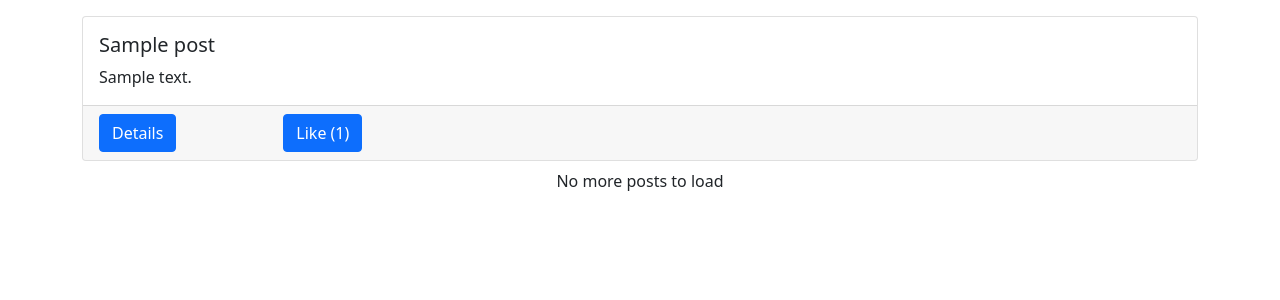
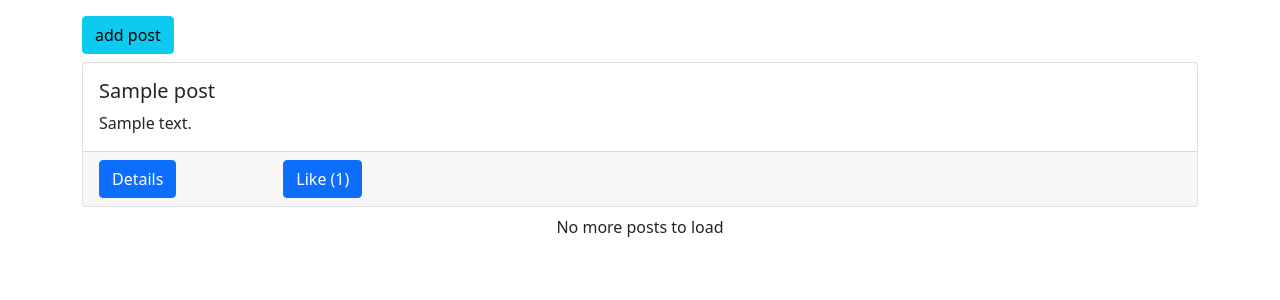
Before and after one commit to ygmzsz/A4_NAD, a Django app: page / in a window 1280 px wide. Shown: the top 300 px of the page. Run offline with Django 5.2, Linux system fonts and the light colour scheme; tables that the repository leaves empty hold one stand-in row (values such as "Sample post"); some libraries are stand-ins or nearby versions.

Commit message:
Added the Crispy forms, and added the Modal and the form to the modal

```diff
--- /dev/null
+++ b/dj_ajax/src/posts/forms.py
@@ -0,0 +1,9 @@
+from django import forms
+from .models import Post
+
+class PostForm(forms.ModelForm):
+    # title = forms.CharField(widget=forms.TextInput(attrs={'class': 'form-control'}))
+    # body = forms.CharField(widget=forms.Textarea(attrs={'class': 'form-control', 'rows': 3}))
+    class Meta:
+        model = Post
+        fields = ('title', 'body',)
--- a/dj_ajax/src/posts/static/posts/main.js
+++ b/dj_ajax/src/posts/static/posts/main.js
@@ -41,6 +41,7 @@ const likeUnlikePosts = ()=>{
             },
             success: function(response){
                 console.log(response)
+                clickedBtn.textContent = response.liked ? `Unlike (${response.count})`: `Like (${response.count})`
             },
             error: function(error){
                 console.log(error)
@@ -75,7 +76,7 @@ const getData = () => {
                             </div>
                             <div class="col-2">
                                 <form class="like-unlike-forms" data-form-id="${element.id}">
-                                    <button href="#" class="btn btn-primary" id=like-unlike-${element.id}">${element.liked ? `Unlike (${element.count})`: `Like (${element.count})`}</button>
+                                    <button href="#" class="btn btn-primary" id="like-unlike-${element.id}">${element.liked ? `Unlike (${element.count})`: `Like (${element.count})`}</button>
                                 </form>
                             </div>
                         </div>
--- a/dj_ajax/src/posts/templates/posts/main.html
+++ b/dj_ajax/src/posts/templates/posts/main.html
@@ -1,5 +1,7 @@
 {% extends "base.html" %}
 {% load static %}
+{% load crispy_forms_tags %}
+
 
 {% block scripts %}
     <script src="{% static 'posts/main.js' %}" defer></script>
@@ -10,9 +12,33 @@ posts
 {% endblock title %}
 
 {% block content %}
-    <!-- {% for obj in qs %}
-        {{obj.title}} - {{obj.body}} <br>
-    {% endfor %} -->
+    <!-- Modal -->
+<div class="modal fade" id="addPostModal" tabindex="-1" aria-labelledby="exampleModalLabel" aria-hidden="true">
+    <div class="modal-dialog">
+      <div class="modal-content">
+        <div class="modal-header">
+          <h1 class="modal-title fs-5" id="exampleModalLabel">Create Post</h1>
+          <button type="button" class="btn-close" data-bs-dismiss="modal" aria-label="Close"></button>
+        </div>
+        <div class="modal-body">
+            <form method="POST" action="">
+                {% csrf_token %}
+                {{form|crispy}}
+              <div class="modal-footer">
+                <button type="button" class="btn btn-danger" data-bs-dismiss="modal">close</button>
+                <button type="submit" class="btn btn-success">+ add</button>
+              </div>
+            </form>
+        </div>
+      </div>
+    </div>
+  </div>
+
+  <!-- Button trigger modal -->
+<button type="button" class="btn btn-info mb-2" data-bs-toggle="modal" data-bs-target="#addPostModal">
+    add post
+  </button>
+
    <div id="spinner-box" class="text-center">
     <div class="spinner-border" role="status"></div>
    </div>
--- a/dj_ajax/src/posts/views.py
+++ b/dj_ajax/src/posts/views.py
@@ -1,11 +1,25 @@
 from django.shortcuts import render
 from .models import Post
 from django.http import JsonResponse
+from .forms import PostForm
+from profiles.models import Profile
 # Create your views here.
 
 def post_list_and_create(request):
+    form = PostForm(request.POST or None)
     qs = Post.objects.all()
-    return render(request, 'posts/main.html', {'qs':qs})
+
+    if request.headers.get('X-Requested-With') == 'XMLHttpRequest':
+        if form.is_valid():
+            author = Profile.objects.get(user=request.user)
+            instance = form.save(commit=False)
+            instance.author = author
+            instance.save()
+
+    context = {
+        'form': form,
+    }
+    return render(request, 'posts/main.html', context)
 
 def load_post_data_view(request, num_posts):
     visible = 3
--- a/dj_ajax/src/posts_proj/settings.py
+++ b/dj_ajax/src/posts_proj/settings.py
@@ -42,7 +42,10 @@ INSTALLED_APPS = [
     'profiles',
 #3rd party apps
     'crispy_forms',
+    'crispy_bootstrap5'
 ]
+
+CRISPY_TEMPLATE_PACK = 'bootstrap5'
 
 MIDDLEWARE = [
     'django.middleware.security.SecurityMiddleware',
```
